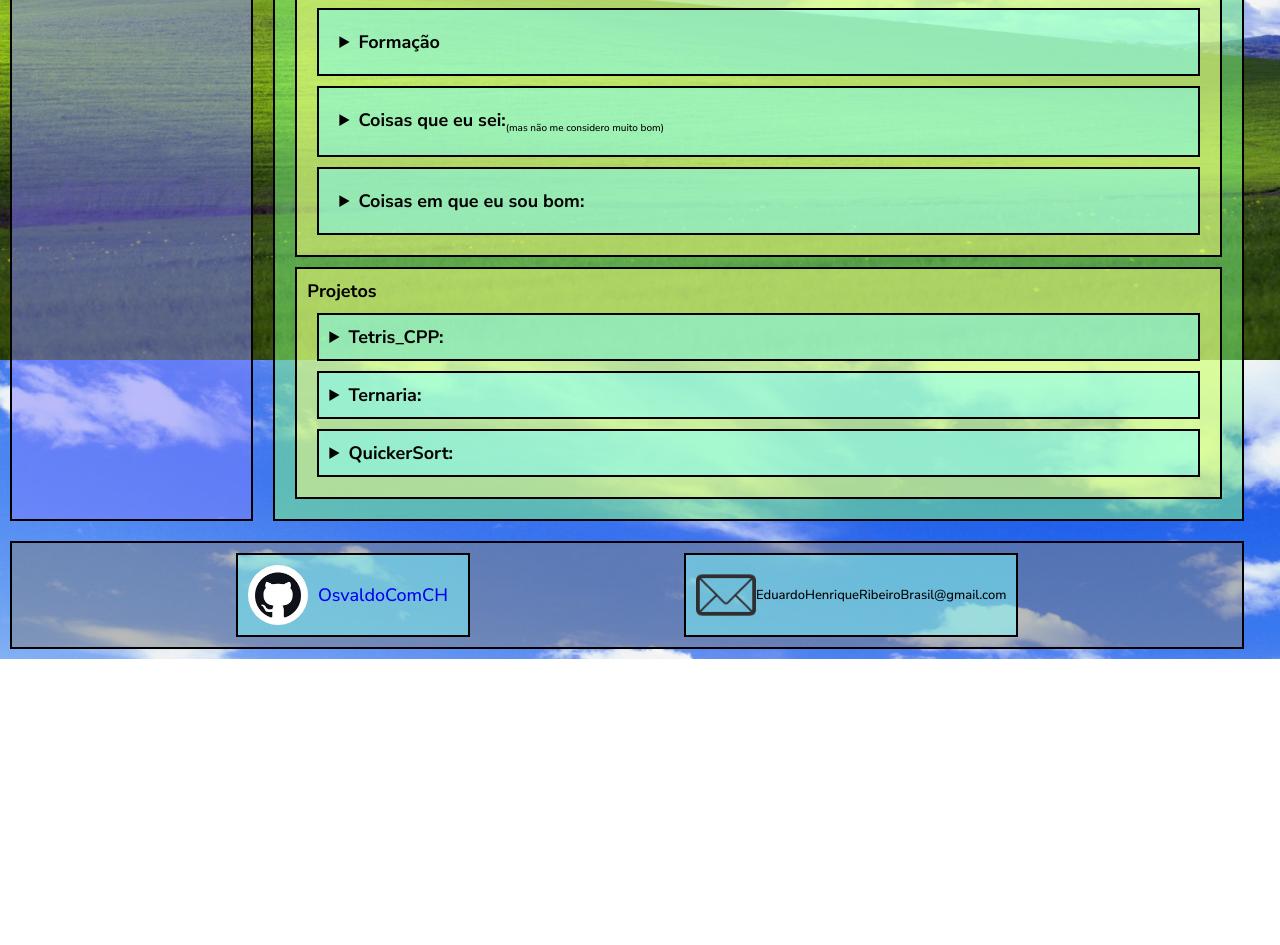
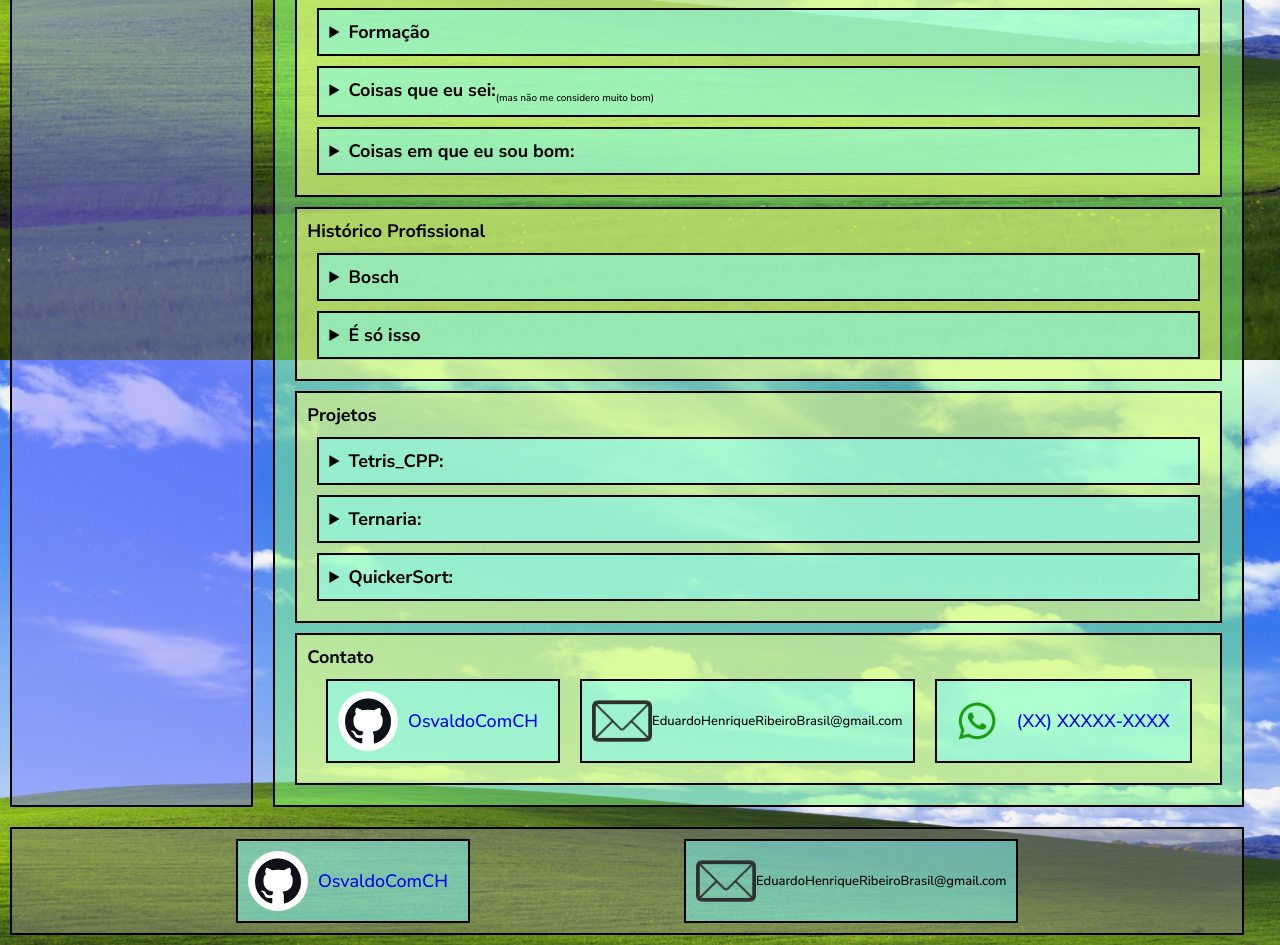
Before and after one commit to OsvaldoSemCH/MS-, a React (Vite) app: page / in a window 1280 px wide. Shown: the part 440-1385 px from the top of the page. Before the commit the page ends 1099 px from the top, so only its background shows below. Built offline with nearby package versions, Linux system fonts and the light colour scheme.

Commit message:
Adicionadas as sections restantes

```diff
--- a/src/App.jsx
+++ b/src/App.jsx
@@ -5,6 +5,7 @@ import Ternaria from './assets/Ternaria.png'
 import Foto from "./assets/Foto.jpg"
 import Github from "./assets/Github.jpg"
 import mail from "./assets/mail.webp"
+import Whatsapp from "./assets/Whatsapp.png"
 
 function App() {
   return (
@@ -55,9 +56,9 @@ function App() {
           <section className={`${style.p10} ${style.m10} ${style.b}`}>
             <ul className={`${style.text1}`}>
                 <a href='#Sobre'><li>Sobre</li></a>
-                <a><li></li></a>
+                <a href='#Profissional'><li>Histórico Profissional</li></a>
                 <a href='#Projetos'><li>Projetos</li></a>
-                <a><li></li></a>
+                <a href='#Contato'><li>Contato</li></a>
             </ul>
           </section>
           <section className={`${style.p10} ${style.m10} ${style.b}`} id='Sobre'>
@@ -66,7 +67,7 @@ function App() {
                 </p>
               <p className={`${style.text1}`}>Me chamo Eduardo Ribeiro, sou programador, principalmente em C e C++. Gosto da área de otimização e programação em linguagens de baixo nível.</p>
               <details className={`${style.p10} ${style.m10} ${style.b}`}>
-                  <summary className={`${style.p10} ${style.text2}`}>Formação</summary>
+                  <summary className={`${style.text2}`}>Formação</summary>
                   <ul className={`${style.text1}`}>
                         <li>Informática Básica e Programação - Microlins (2020)</li>
                         <li>Inglês Avançado - Microlins (2021)</li>
@@ -75,7 +76,7 @@ function App() {
                     </ul>
                 </details>
               <details className={`${style.p10} ${style.m10} ${style.b}`}>
-                  <summary className={`${style.p10} ${style.text2}`}>Coisas que eu sei:
+                  <summary className={`${style.text2}`}>Coisas que eu sei:
                       <sub className={`${style.text1}`} style={{fontSize: '10px'}}>(mas não me considero muito bom)</sub>
                     </summary>
                   <ul className={`${style.text1}`}>
@@ -92,7 +93,7 @@ function App() {
                     </ul>
                 </details>
               <details className={`${style.p10} ${style.m10} ${style.b}`}>
-                  <summary className={`${style.p10} ${style.text2}`}>Coisas em que eu sou bom:</summary>
+                  <summary className={`${style.text2}`}>Coisas em que eu sou bom:</summary>
                   <ul className={`${style.text1}`}>
                         <li>C</li>
                         <li>C++</li>
@@ -101,6 +102,21 @@ function App() {
                     </ul>
                 </details>
             </section>
+
+          <section className={`${style.p10} ${style.m10} ${style.b}`} id='Profissional'>
+            <p className={`${style.text2}`}>
+              Histórico Profissional
+            </p>
+              <details className={`${style.p10} ${style.m10} ${style.b}`}>
+                  <summary className={`${style.text2}`}>Bosch</summary>
+                  Desde fevereiro de 2024 sou aprendiz em Soluções Digitais para a Bosch, em Curitiba
+                </details>
+              <details className={`${style.p10} ${style.m10} ${style.b}`}>
+                <summary className={`${style.text2}`}>É só isso</summary>
+                Era só isso mesmo
+              </details>
+          </section>
+
           <section className={`${style.p10} ${style.m10} ${style.b}`} id='Projetos'>
 
               <p className={`${style.text2}`}>
@@ -161,10 +177,47 @@ function App() {
                 </details>
 
             </section>
+            <section className={`${style.p10} ${style.m10} ${style.b}`} id='Contato'>
+              <p className={`${style.text2}`}>
+                Contato
+              </p>
+              <div className={`${style.f}`}>
+                <a target='_blank' href="https://github.com/OsvaldoComCH">
+                  <figure className={`${style.p10} ${style.m10} ${style.b} ${style.f2}`}>
+                        <img
+                            src={Github}
+                            alt="Github"
+                            className={`${style.FotoRedonda}`}
+                            width="60px"
+                        />
+                      <figcaption className={`${style.p10} ${style.text1}`}>OsvaldoComCH</figcaption>
+                    </figure>
+                </a>
+                <figure className={`${style.p10} ${style.m10} ${style.b} ${style.f2}`}>
+                    <img
+                        src={mail}
+                        alt="Email"
+                        width="60px"
+                    />
+                  <figcaption className={`${style.text1}`} style={{fontSize: 'small'}}>EduardoHenriqueRibeiroBrasil@gmail.com</figcaption>
+                </figure>
+                <a target='_blank' href="https://wa.me/5543999999999">
+                  <figure className={`${style.p10} ${style.m10} ${style.b} ${style.f2}`}>
+                        <img
+                            src={Whatsapp}
+                            alt="Whatsapp"
+                            className={`${style.FotoRedonda}`}
+                            width="60px"
+                        />
+                      <figcaption className={`${style.p10} ${style.text1}`}>(XX) XXXXX-XXXX</figcaption>
+                    </figure>
+                </a>
+              </div>
+            </section>
         </article>
     </main>
       <marquee className={`${style.Aviao}`} style={{zIndex: 10}}>
-            <img src={Aviao} alt="Aviao.png" width="110px"/>
+            <img src={Aviao} alt="Aviao.png" width="110px" height='auto'/>
         </marquee>
   <footer style={{clear: 'both', width: '98vw', wordBreak: 'break-word', textWrap: 'wrap'}}>
     <div className={`${style.p10} ${style.b} ${style.text1} ${style.f3} ${style.m10}`}>
```
Also changed, not shown: src/assets/Whatsapp.png (added).
